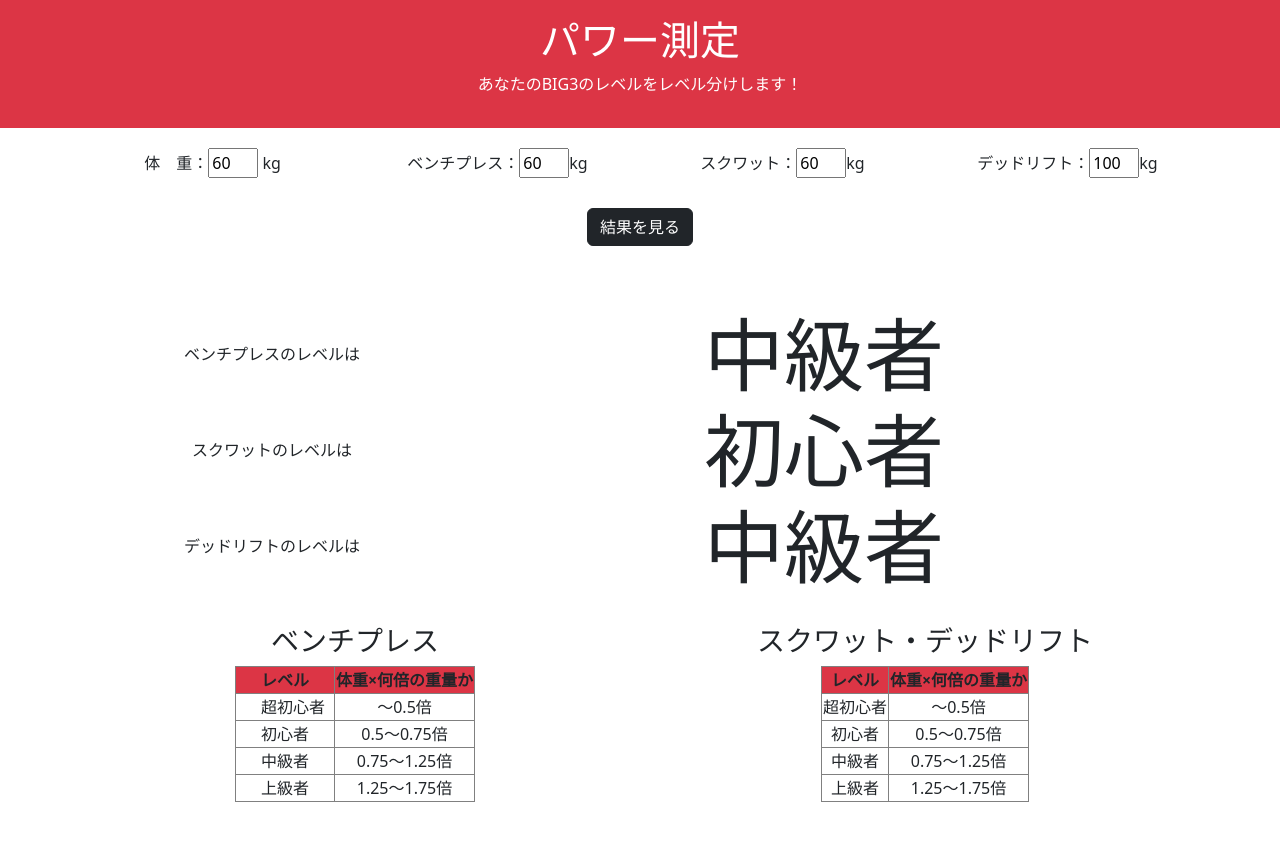
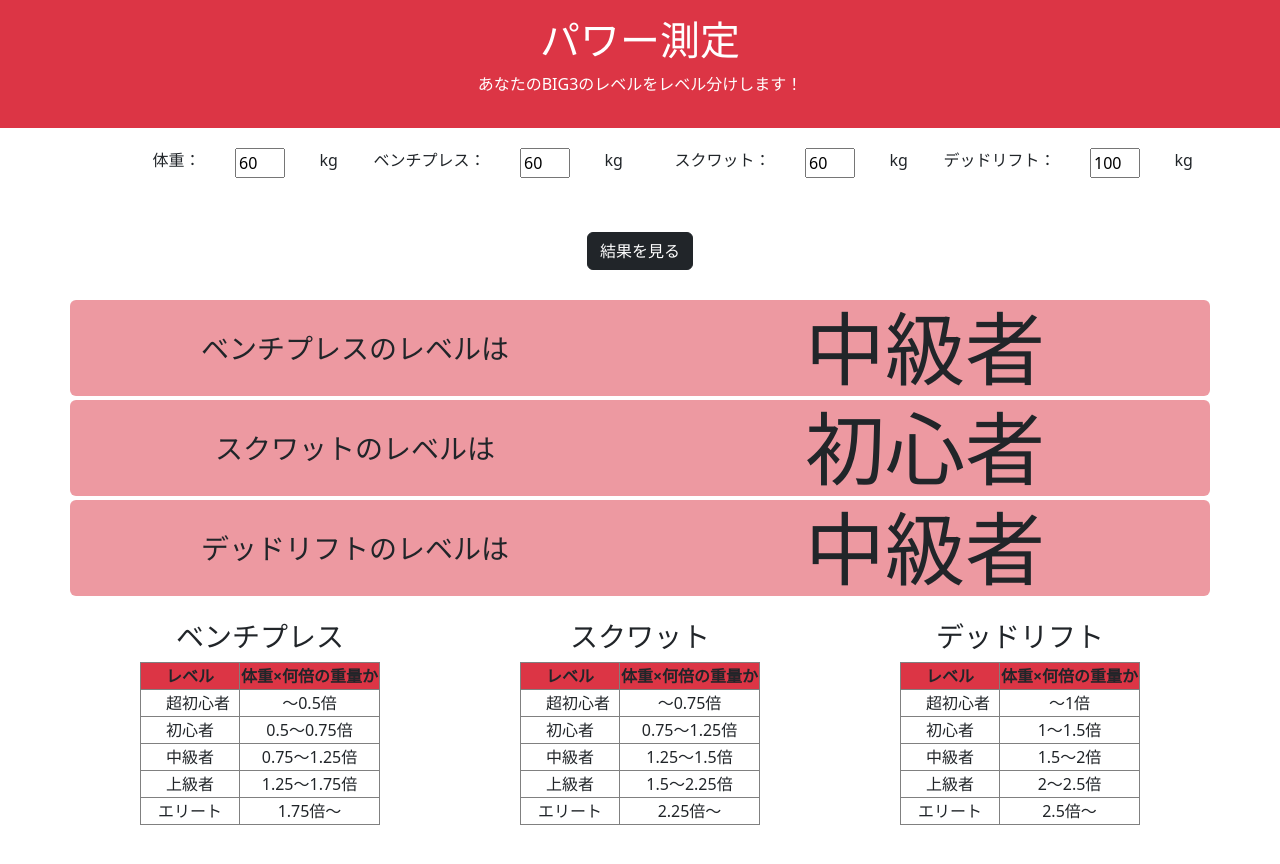
Before and after one commit to kumasan000123/weightPower, a website: page index.html in a window 1280 px wide. Both pictures are taken after a click on the button "結果を見る". Drawn offline with nearby package versions, Linux system fonts and the light colour scheme.

Commit message:
入力の条件をつけてレスポンシブに変更

```diff
--- a/index.html
+++ b/index.html
@@ -16,38 +16,59 @@
     <main class="align-items-center" style="margin:20px 0px">
         <div class="container input">
             <div class="row">
-              <div class="col text-center">
-                体　重：<input type="number" min="1" max="200" value="60" name="weight" id="weight" style="width:50px"> kg
+              <div class="col-lg-3 col-md-6 text-center mb-4">
+                <div class="row">
+                  <div class="col-6 text-end">体重：</div>
+                  <div class="col-4"><input type="number" min="30" max="200" value="60" name="weight" id="weight" style="width:50px"></div>
+                  <div class="col-2 text-start">kg</div>
+                </div>
+
               </div>
-              <div class="col text-center">
-                ベンチプレス：<input type="number" min="1" max="200" value="60" name="bench" id="bench" style="width:50px">kg
+              <div class="col-lg-3 col-md-6 text-center mb-4">
+                <div class="row">
+                  <div class="col-6 text-end">ベンチプレス：</div>
+                  <div class="col-4"><input type="number" min="1" max="500" value="60" name="bench" id="bench" style="width:50px"></div>
+                  <div class="col-2 text-start">kg</div>
+                </div>
               </div>
-              <div class="col text-center">
-                スクワット：<input type="number" min="1" max="200" value="60" name="squat" id="squat" style="width:50px">kg
+              <div class="col-lg-3 col-md-6 text-center mb-4">
+                <div class="row">
+                  <div class="col-6 text-end">スクワット：</div>
+                  <div class="col-4"><input type="number" min="1" max="500" value="60" name="squat" id="squat" style="width:50px"></div>
+                  <div class="col-2 text-start">kg</div>
+                </div>
+
               </div>
-              <div class="col text-center">
-                デッドリフト：<input type="number" min="1" max="200" value="100" name="deadlift" id="deadlift" style="width:50px">kg
+              <div class="col-lg-3 col-md-6 text-center mb-4">
+                <div class="row">
+                  <div class="col-6 text-end">デッドリフト：</div>
+                  <div class="col-4"><input type="number" min="1" max="500" value="100" name="deadlift" id="deadlift" style="width:50px"></div>
+                  <div class="col-2 text-start">kg</div>
+                </div>
+
               </div>
             </div>
         </div>
         <div class="text-center" style="margin: 30px 0px;"><button class="btn btn-dark" id="showbtn">結果を見る</button></div>
-        <div class="container result " style="padding:30px;" id="result">
-            <div class="row d-flex align-items-center">
-                <div class="col-4 text-center align-items-center" id="benchLavel"></div>
-                <div class="col-8 text-center display-1 font-weight-bold" id="benchresult"></div>
+        <!--ここから最初は表示されずボタンを押したら表示  -->
+        <div class="container result  mb-4" id="result">
+            <div class="row d-flex align-items-center bg-danger bg-opacity-50 mb-1 rounded">
+                <div class="col-6 text-center align-items-center fs-3" id="benchLavel"></div>
+                <div class="col-6 text-center display-1 font-bold" id="benchresult"></div>
             </div>
-            <div class="row d-flex align-items-center">
-                <div class="col-4 text-center align-items-center" id="squatLavel"></div>
-                <div class="col-8 text-center display-1 font-weight-bold" id="squatresult"></div>
+            <div class="row d-flex align-items-center bg-danger bg-opacity-50 mb-1 rounded">
+                <div class="col-6 text-center align-items-center fs-3" id="squatLavel"></div>
+                <div class="col-6 text-center display-1 font-bold" id="squatresult"></div>
             </div>
-            <div class="row d-flex align-items-center">
-                <div class="col-4 text-center align-items-center" id="deadliftLavel"></div>
-                <div class="col-8 text-center display-1 font-weight-bold" id="deadliftresult"></div>
+            <div class="row d-flex align-items-center bg-danger bg-opacity-50 mb-1 rounded">
+                <div class="col-6 text-center align-items-center fs-3" id="deadliftLavel"></div>
+                <div class="col-6 text-center display-1 font-bold" id="deadliftresult"></div>
             </div>
         </div>
+        <!-- ここまで -->
         <div class="container">
           <div class="row">
-            <div class="col-md-6 mb-4 d-flex flex-column align-items-center">
+            <div class="col-md-4 mb-4 d-flex flex-column align-items-center">
               <h3>ベンチプレス</h3>
               <table class="text-center table-bordered">
                 <tr class="bg-danger">
@@ -70,31 +91,68 @@
                   <td>上級者</td>
                   <td>1.25～1.75倍</td>
                 </tr>
+                <tr>
+                  <td>エリート</td>
+                  <td>1.75倍～</td>
+                </tr>
               </table>
             </div>
 
-            <div class="col-md-6 mb-4 d-flex flex-column align-items-center">
-              <h3>スクワット・デッドリフト</h3>
+            <div class="col-md-4 mb-4 d-flex flex-column align-items-center">
+              <h3>スクワット</h3>
               <table class="text-center table-bordered">
                 <tr class="bg-danger">
                   <th>レベル</th>
                   <th>体重×何倍の重量か</th>
                 </tr>
                 <tr>
-                  <td>超初心者</td>
-                  <td>～0.5倍</td>
+                  <td>　超初心者　</td>
+                  <td>～0.75倍</td>
                 </tr>
                 <tr>
                   <td>初心者</td>
-                  <td>0.5～0.75倍</td>
+                  <td>0.75～1.25倍</td>
                 </tr>
                 <tr>
                   <td>中級者</td>
-                  <td>0.75～1.25倍</td>
+                  <td>1.25～1.5倍</td>
                 </tr>
                 <tr>
                   <td>上級者</td>
-                  <td>1.25～1.75倍</td>
+                  <td>1.5～2.25倍</td>
+                </tr>
+                <tr>
+                  <td>エリート</td>
+                  <td>2.25倍～</td>
+                </tr>
+              </table>
+            </div>
+            <div class="col-md-4 mb-4 d-flex flex-column align-items-center">
+              <h3>デッドリフト</h3>
+              <table class="text-center table-bordered">
+                <tr class="bg-danger">
+                  <th>レベル</th>
+                  <th>体重×何倍の重量か</th>
+                </tr>
+                <tr>
+                  <td>　超初心者　</td>
+                  <td>～1倍</td>
+                </tr>
+                <tr>
+                  <td>初心者</td>
+                  <td>1～1.5倍</td>
+                </tr>
+                <tr>
+                  <td>中級者</td>
+                  <td>1.5～2倍</td>
+                </tr>
+                <tr>
+                  <td>上級者</td>
+                  <td>2～2.5倍</td>
+                </tr>
+                <tr>
+                  <td>エリート</td>
+                  <td>2.5倍～</td>
                 </tr>
               </table>
             </div>
--- a/script.js
+++ b/script.js
@@ -11,23 +11,43 @@ const deadliftresultElm=document.getElementById("deadliftresult");
 //const allresultElm=document.getElementById("allresult");
 
 showbtnElm.addEventListener("click",()=>{
-    const weight=document.getElementById("weight").value;
-    const bench=document.getElementById("bench").value;
-    const squat=document.getElementById("squat").value;
-    const deadlift=document.getElementById("deadlift").value;
+    const weight=parseFloat(document.getElementById("weight").value);
+    const bench=parseFloat(document.getElementById("bench").value);
+    const squat=parseFloat(document.getElementById("squat").value);
+    const deadlift=parseFloat(document.getElementById("deadlift").value);
+    if(weight<=0){
+        return alert("体重が入力されていないか正常な数値ではありません");
+    }
     const benchLevel=benchWeigh(weight,bench);
     const squatLevel=squatWeigh(weight,squat);
     const deadliftLevel=deadliftWeigh(weight,deadlift);
-    benchLavelElm.textContent="ベンチプレスのレベルは";
-    benchresultElm.textContent=benchLevel;
+    // 結果の初期化
+    benchLavelElm.textContent = "";
+    benchresultElm.textContent = "";
+    squatLavelElm.textContent = "";
+    squatresultElm.textContent = "";
+    deadliftLavelElm.textContent = "";
+    deadliftresultElm.textContent = "";
+
+    if(benchLevel!==0){
+        benchLavelElm.textContent="ベンチプレスのレベルは";
+        benchresultElm.textContent=benchLevel;
+    }
+    if(squatLevel!==0){
     squatLavelElm.textContent="スクワットのレベルは";
     squatresultElm.textContent=squatLevel;
-    deadliftLavelElm.textContent="デッドリフトのレベルは";
-    deadliftresultElm.textContent=deadliftLevel;
+    }
+    if(deadliftLevel!==0){
+        deadliftLavelElm.textContent="デッドリフトのレベルは";
+        deadliftresultElm.textContent=deadliftLevel;
+    }
 })
 
 //判定用の関数
 function benchWeigh(weight,bench){
+    if(bench===0 || bench<=0 || bench===null || bench===undefined ||isNaN(bench)){
+        return 0;
+    }
     const power=bench/weight;
     if(power<0.5){
         return "超初心者";
@@ -42,6 +62,9 @@ function benchWeigh(weight,bench){
     }
 }
 function squatWeigh(weight,squat){
+    if(squat===0 || squat<=0 || squat===null || squat===undefined ||isNaN(squat)){
+        return 0;
+    }
     const power=squat/weight;
     if(power<0.75){
         return "超初心者";
@@ -56,6 +79,9 @@ function squatWeigh(weight,squat){
     }
 }
 function deadliftWeigh(weight,deadlift){
+    if(deadlift===0 || deadlift<=0 || deadlift===null || deadlift===undefined ||isNaN(deadlift)){
+        return 0;
+    }
     const power=deadlift/weight;
     if(power<1){
         return "超初心者";
```
